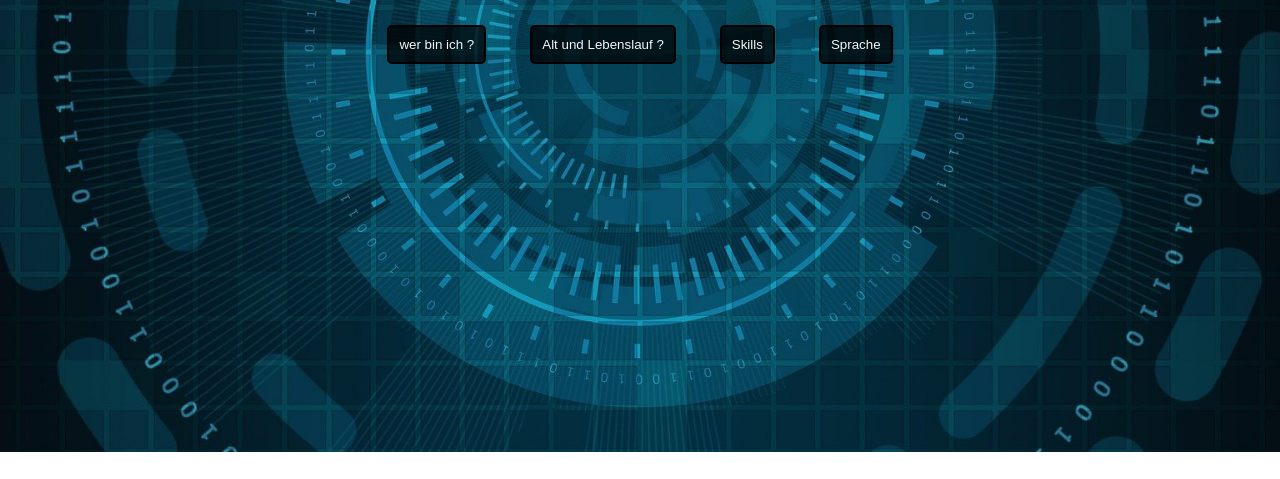
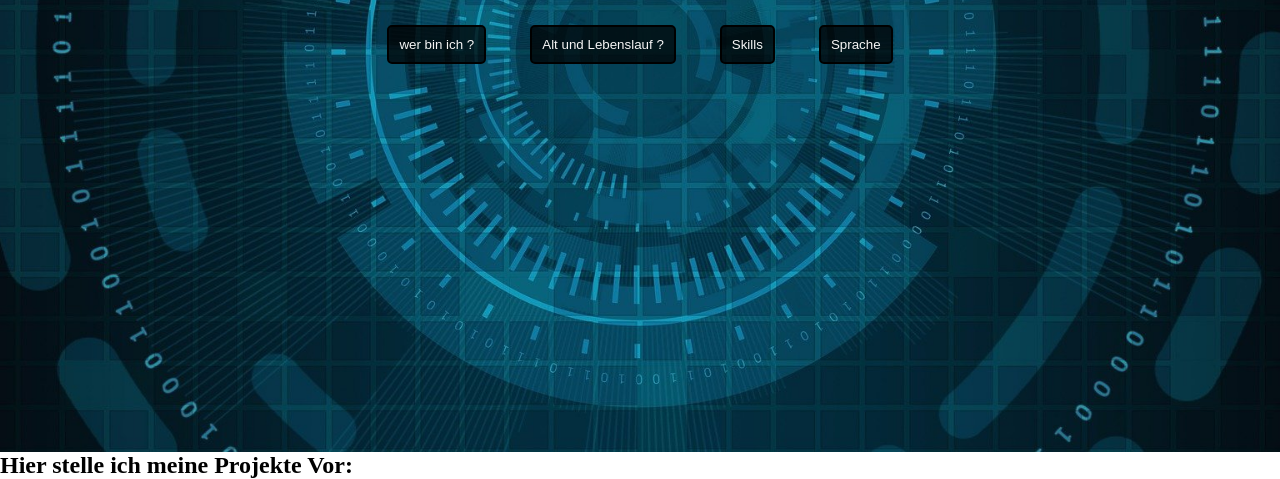
Before and after one commit to MaherGhazzawi70/MaherGhazzawi70.github.io, a plain HTML site: page index.html in a window 1280 px wide. Shown: the part 348-827 px from the top of the page. Before the commit the page ends 800 px from the top, so only its background shows below. Drawn offline with Linux system fonts and the light colour scheme.

Commit message:
HTML aktualisiert und Audio-Datei hinzugefügt

```diff
--- a/index.html
+++ b/index.html
@@ -12,7 +12,7 @@
    <header>
     <div class="navbar">
         <nav class="navbar-left">
-        <ul>
+        <ul id="ul-left">
             <li><a href="#about">Über mich</a></li>
             <li><a href="#projects">Projekte</a></li>
             <li><a href="#Skills">Fähigkeiten</a></li>
@@ -35,6 +35,12 @@
         <p id="answer"></p>
       </div>
    </header>
+   <main>
+    <section class="#projects">
+
+<h1>Hier stelle ich meine Projekte Vor:</h1>
+    </section>
+   </main>
    <script src="index.js"></script>
 </body>
 </html>
```
Also changed, not shown: 1 other file.
